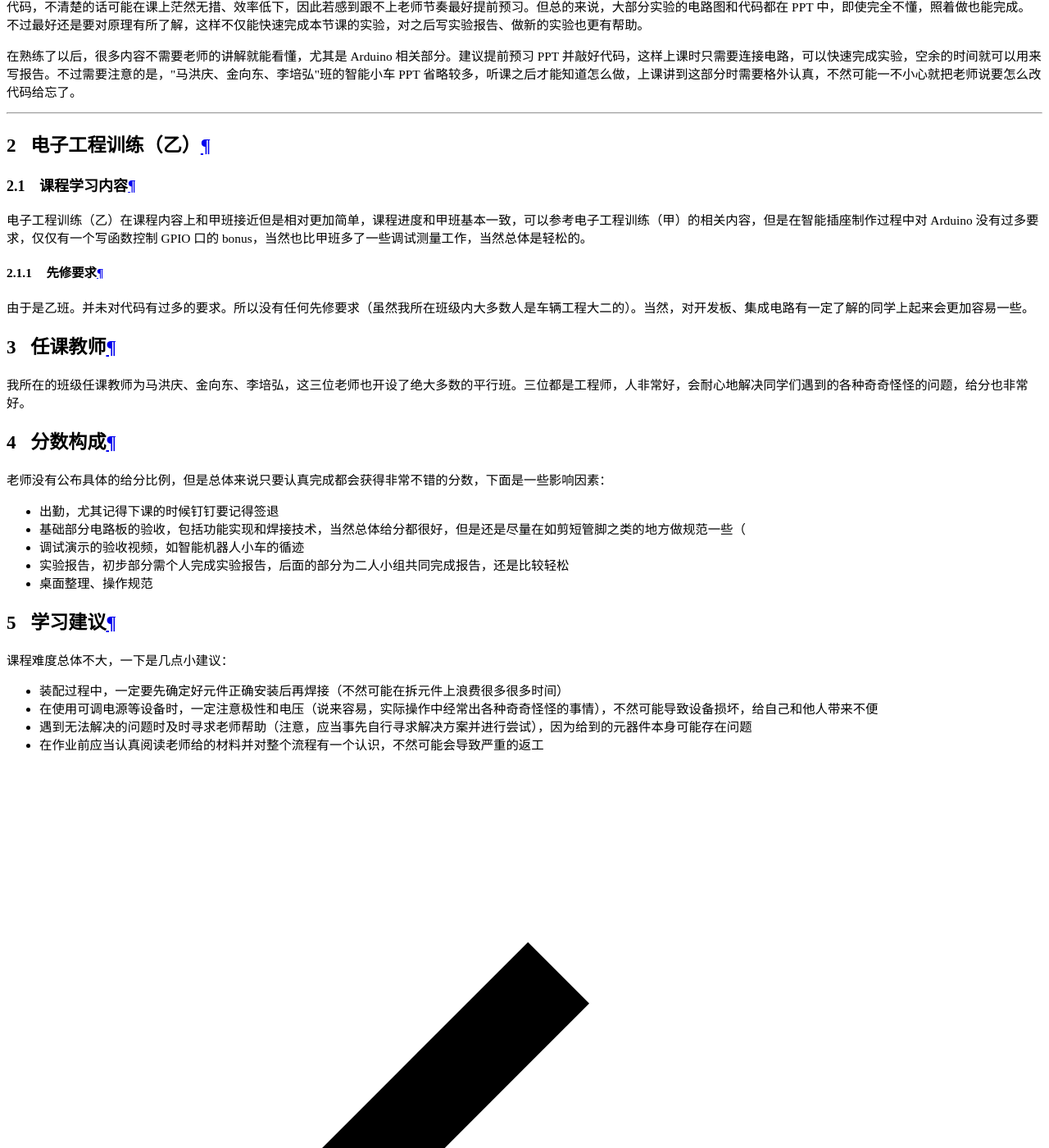
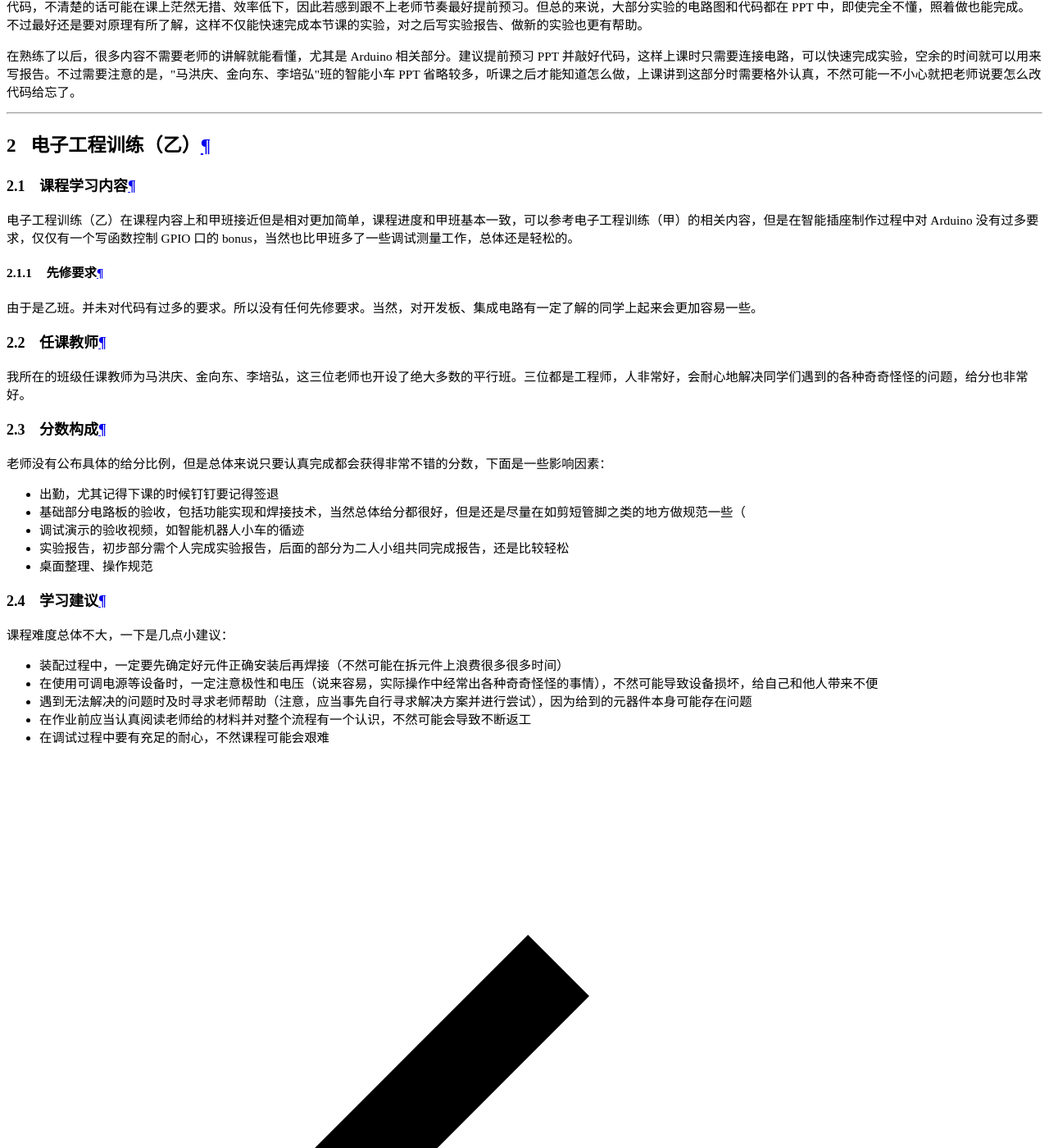
Before and after one commit to ZJU-Turing/TuringCourses, an MkDocs documentation site: the page built from docs/others/electronic_engineering_training/index.md, in a window 1280 px wide and 1400 px high, scrolled down 20285 px. Shown: the whole window at 82% size. Built offline with MkDocs 1.6.1 and Material for MkDocs 9.7.7, drawn with Linux system fonts in a browser that asks for light colours; comment, search, counter and statistics services are not loaded.

Commit message:
docs: 更新史纲老师评价，修复电子工程训练（乙）中格式错误 (#150)

```diff
--- a/docs/others/electronic_engineering_training/index.md
+++ b/docs/others/electronic_engineering_training/index.md
@@ -95,17 +95,17 @@
 
 ### 课程学习内容
 
-电子工程训练（乙）在课程内容上和甲班接近但是相对更加简单，课程进度和甲班基本一致，可以参考电子工程训练（甲）的相关内容，但是在智能插座制作过程中对 Arduino 没有过多要求，仅仅有一个写函数控制 GPIO 口的 bonus，当然也比甲班多了一些调试测量工作，当然总体是轻松的。
+电子工程训练（乙）在课程内容上和甲班接近但是相对更加简单，课程进度和甲班基本一致，可以参考电子工程训练（甲）的相关内容，但是在智能插座制作过程中对 Arduino 没有过多要求，仅仅有一个写函数控制 GPIO 口的 bonus，当然也比甲班多了一些调试测量工作，总体还是轻松的。
 
 #### 先修要求
 
-由于是乙班。并未对代码有过多的要求。所以没有任何先修要求（虽然我所在班级内大多数人是车辆工程大二的）。当然，对开发板、集成电路有一定了解的同学上起来会更加容易一些。
+由于是乙班。并未对代码有过多的要求。所以没有任何先修要求。当然，对开发板、集成电路有一定了解的同学上起来会更加容易一些。
 
-## 任课教师
+### 任课教师
 
 我所在的班级任课教师为马洪庆、金向东、李培弘，这三位老师也开设了绝大多数的平行班。三位都是工程师，人非常好，会耐心地解决同学们遇到的各种奇奇怪怪的问题，给分也非常好。
 
-## 分数构成
+### 分数构成
 
 老师没有公布具体的给分比例，但是总体来说只要认真完成都会获得非常不错的分数，下面是一些影响因素：
 
@@ -115,11 +115,12 @@
 - 实验报告，初步部分需个人完成实验报告，后面的部分为二人小组共同完成报告，还是比较轻松
 - 桌面整理、操作规范
 
-## 学习建议
+### 学习建议
 
 课程难度总体不大，一下是几点小建议：
 
 - 装配过程中，一定要先确定好元件正确安装后再焊接（不然可能在拆元件上浪费很多很多时间）
 - 在使用可调电源等设备时，一定注意极性和电压（说来容易，实际操作中经常出各种奇奇怪怪的事情），不然可能导致设备损坏，给自己和他人带来不便
 - 遇到无法解决的问题时及时寻求老师帮助（注意，应当事先自行寻求解决方案并进行尝试），因为给到的元器件本身可能存在问题
-- 在作业前应当认真阅读老师给的材料并对整个流程有一个认识，不然可能会导致严重的返工
+- 在作业前应当认真阅读老师给的材料并对整个流程有一个认识，不然可能会导致不断返工
+- 在调试过程中要有充足的耐心，不然课程可能会艰难
```
Also changed, not shown: docs/political/modern_history/index.md (+17 -9 lines).
